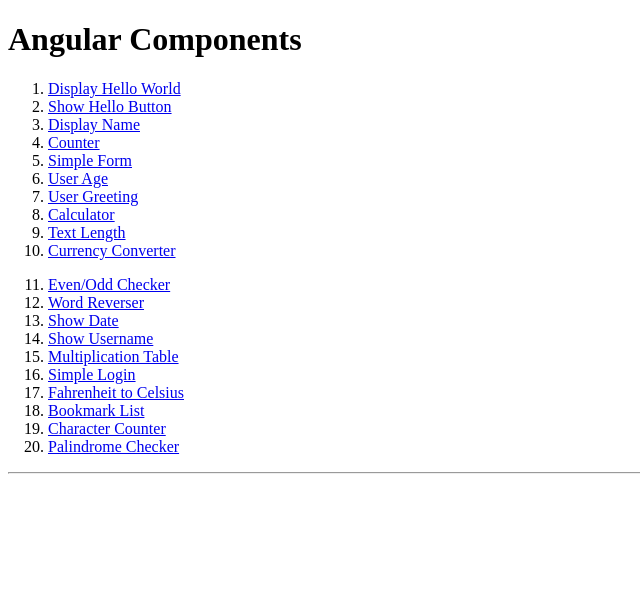
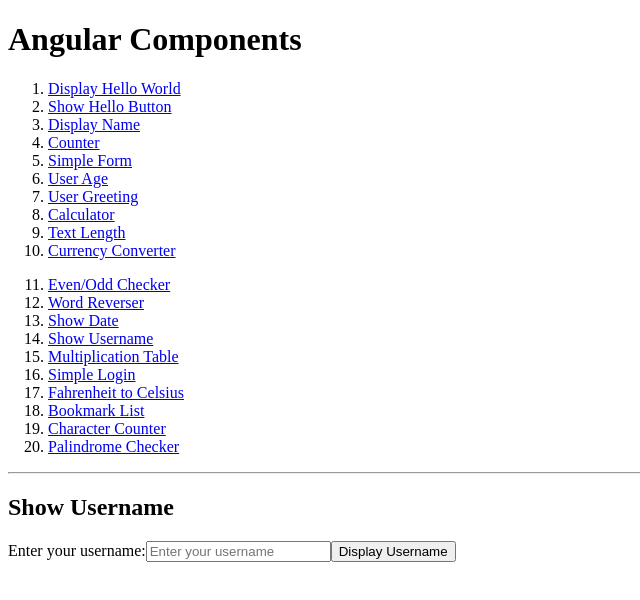
Before and after one commit to SVFC-Travel-Booking-System/Angular-Components, an Angular app: page /show-username in a window 1280 px wide. Before the commit this address led to /. Shown: the top 600 px of the page, without its empty margins (0-640 px from the left). Built offline with nearby package versions, Linux system fonts and the light colour scheme.

Commit message:
#14 Display the user's input username on button click

```diff
--- a/src/app/app-routing.module.ts
+++ b/src/app/app-routing.module.ts
@@ -13,6 +13,7 @@
 import { EvenoddcheckerComponent } from './components/evenoddchecker/evenoddchecker.component';
 import { WordreverserComponent } from './components/wordreverser/wordreverser.component';
 import { ShowdateComponent } from './components/showdate/showdate.component';
+import { ShowusernameComponent } from './components/showusername/showusername.component';
 
 const routes: Routes = [
   { path: 'display-hello-world', component: DisplayhelloworldComponent },
@@ -28,6 +29,7 @@
   { path: 'even-odd-checker', component: EvenoddcheckerComponent },
   { path: 'word-reverser', component: WordreverserComponent },
   { path: 'show-date', component: ShowdateComponent },
+  { path: 'show-username', component: ShowusernameComponent },
 
 
 ];
--- a/src/app/app.module.ts
+++ b/src/app/app.module.ts
@@ -17,6 +17,7 @@
 import { EvenoddcheckerComponent } from './components/evenoddchecker/evenoddchecker.component';
 import { WordreverserComponent } from './components/wordreverser/wordreverser.component';
 import { ShowdateComponent } from './components/showdate/showdate.component';
+import { ShowusernameComponent } from './components/showusername/showusername.component';
 
 
 @NgModule({
@@ -35,6 +36,7 @@
     EvenoddcheckerComponent,
     WordreverserComponent,
     ShowdateComponent,
+    ShowusernameComponent,
 
 
 
--- /dev/null
+++ b/src/app/components/showusername/showusername.component.html
@@ -0,0 +1,16 @@
+<div>
+    <h2>Show Username</h2>
+
+    <!-- Input field and button -->
+    <div>
+        <label for="usernameInput">Enter your username:</label>
+        <input id="usernameInput" type="text" [(ngModel)]="username" name="username" placeholder="Enter your username" />
+        <button (click)="displayUsername()">Display Username</button>
+    </div>
+
+    <!-- Display the entered username -->
+    <div *ngIf="displayedUsername">
+        <h3>Your Username:</h3>
+        <p>{{ displayedUsername }}</p>
+    </div>
+</div>
--- /dev/null
+++ b/src/app/components/showusername/showusername.component.ts
@@ -0,0 +1,17 @@
+import { Component } from '@angular/core';
+
+@Component({
+  selector: 'app-showusername',
+  templateUrl: './showusername.component.html',
+  styleUrl: './showusername.component.css'
+})
+export class ShowusernameComponent {
+  username: string = '';
+  displayedUsername: string | null = null;
+
+  // Method to display the username
+  displayUsername() {
+    this.displayedUsername = this.username;
+  }
+
+}
```
Also changed, not shown: src/app/components/showusername/showusername.component.css (added), 1 other file (tests, documents, lock files or other folders).
